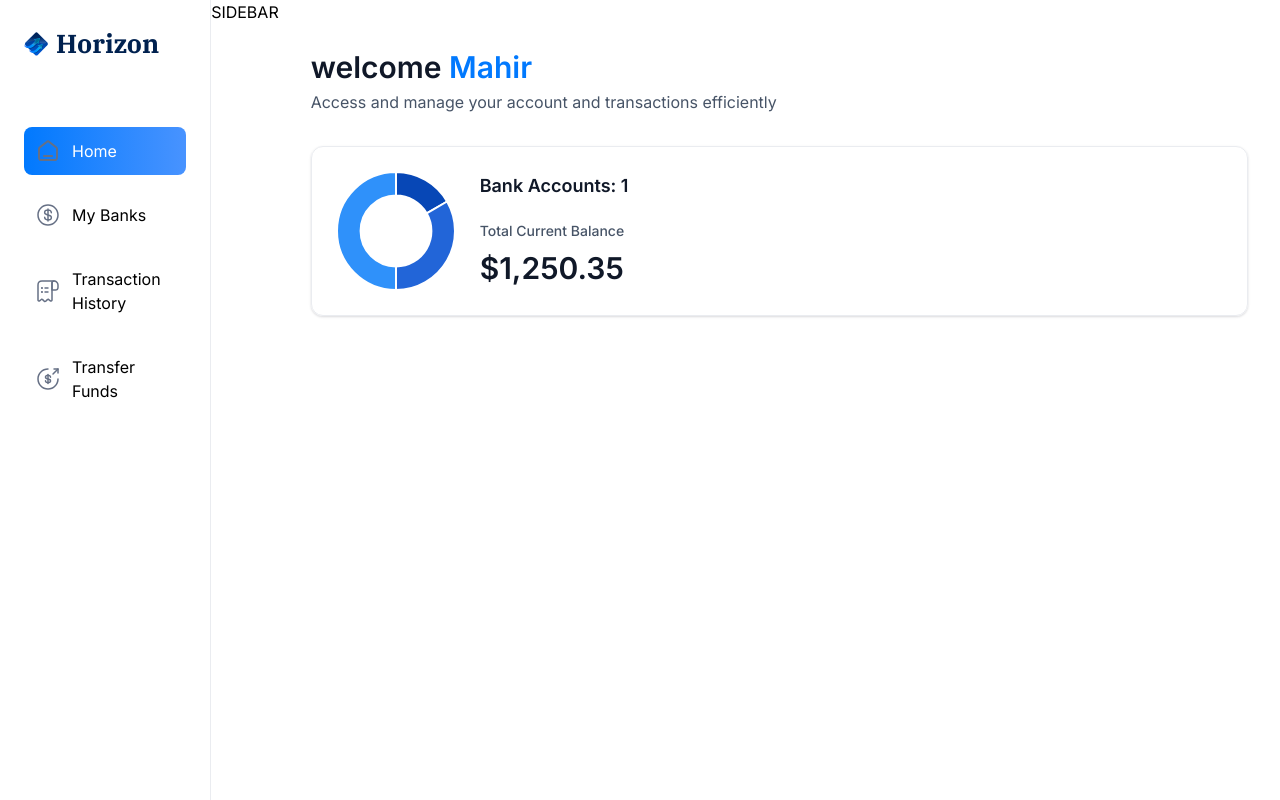
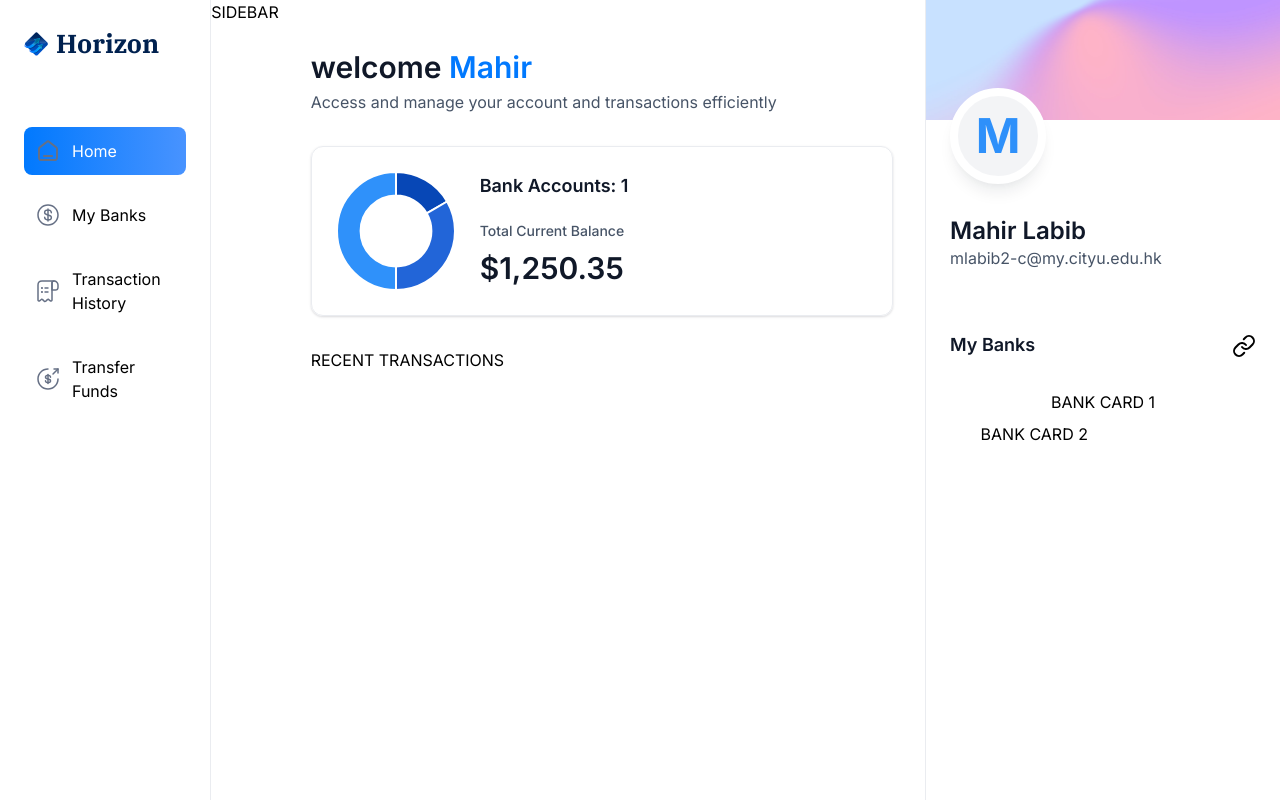
Before and after one commit to mlabib2/bankingApplication, a Next.js app: page / in a window 1280 px wide. Built offline with nearby package versions, Linux system fonts and the light colour scheme.

Commit message:
feat(RightSidebar): add user profile and bank management sidebar component

```diff
--- a/app/(root)/page.tsx
+++ b/app/(root)/page.tsx
@@ -1,10 +1,15 @@
 import HeaderBox from "@/constants/HeaderBox";
+import RightSidebar from "@/constants/RightSidebar";
 import TotalBalanceBox from "@/constants/TotalBalanceBox";
 // import { Title } from 'chart.js';
 import React from "react";
 
 const Page = () => {
-  const loggedIn = { firstName: "Mahir" };
+  const loggedIn = {
+    firstName: "Mahir",
+    lastName: "Labib",
+    email: "mlabib2-c@my.cityu.edu.hk",
+  };
   return (
     <section className="home">
       <div className="home-content">
@@ -21,7 +26,9 @@
             totalCurrentBalance={1250.35}
           ></TotalBalanceBox>
         </header>
+        RECENT TRANSACTIONS
       </div>
+      <RightSidebar user={loggedIn} transactions={[]} banks={[{}, {}]} />
     </section>
   );
 };
--- /dev/null
+++ b/constants/RightSidebar.tsx
@@ -0,0 +1,51 @@
+import { Link } from "lucide-react";
+import React, { JSX } from "react";
+import Image from "next/image";
+
+const RightSidebar = ({
+  user,
+  transactions,
+  banks,
+}: RightSidebarProps): JSX.Element => {
+  return (
+    <aside className="right-sidebar">
+      <section className="flex flex-col pb-8">
+        <div className="profile-banner" />
+        <div className="profile">
+          <div className="profile-img">
+            <span className="text-5xl font-bold text-blue-500">
+              {user.firstName[0]}
+            </span>
+          </div>
+          <div className="profile-details">
+            <h1 className="profile-name">
+              {user.firstName} {user.lastName}
+            </h1>
+            <p className="profile-email">{user.email}</p>
+          </div>
+        </div>
+      </section>
+      <section className="banks">
+        <div className="flex w-full justify-between">
+          <h2 className="header-2">My Banks</h2>
+          <Link href="/" className="flex gap-2">
+            <Image src="/icons/plus.svg" width={20} height={20} alt="plus" />
+            <h2 className="text-14 font-semibold text-gray-600">Add Bank</h2>
+          </Link>
+        </div>
+        {banks?.length > 0 && (
+          <div className="relative flex flex-1 flex-col items-center judtify-center gap-5">
+            <div className="relative z-10">BANK CARD 1</div>
+            {banks[1] && (
+              <div className="absolute right-0 top-8 z-0 w-[90%]">
+                BANK CARD 2
+              </div>
+            )}
+          </div>
+        )}
+      </section>
+    </aside>
+  );
+};
+
+export default RightSidebar;
```
